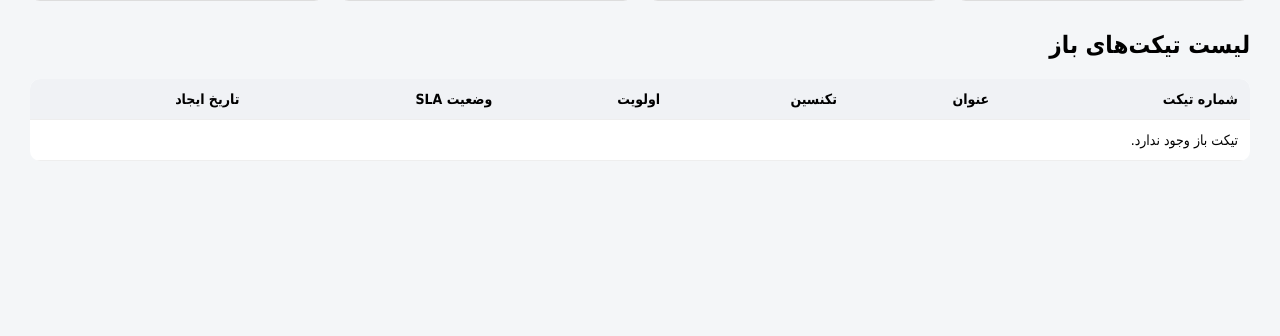
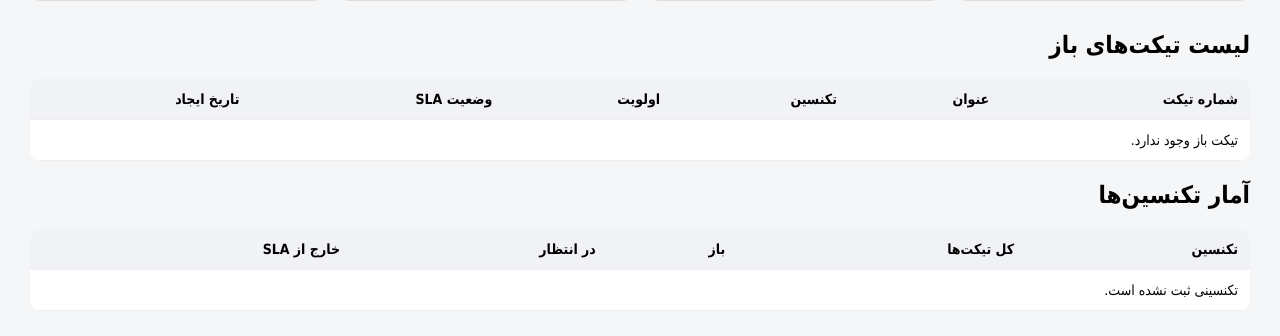
Before and after one commit to RamtinGheshlaghi/sdp-dashboard, a Django app: page / in a window 1280 px wide. Shown: the part 221-557 px from the top of the page. Run offline with Django 5.2, Linux system fonts and the light colour scheme; data that the repository does not hold is empty.

Commit message:
Show technician status table

```diff
--- a/dashboard/templates/dashboard/home.html
+++ b/dashboard/templates/dashboard/home.html
@@ -135,5 +135,39 @@
             {% endfor %}
         </tbody>
     </table>
+    <h2>آمار تکنسین‌ها</h2>
+
+    <table>
+        <thead>
+            <tr>
+                <th>تکنسین</th>
+                <th>کل تیکت‌ها</th>
+                <th>باز</th>
+                <th>در انتظار</th>
+                <th>خارج از SLA</th>
+            </tr>
+        </thead>
+        <tbody>
+            {% for tech in technician_stats %}
+                <tr>
+                    <td>{{ tech.name }}</td>
+                    <td>{{ tech.total_count }}</td>
+                    <td>{{ tech.open_count }}</td>
+                    <td>{{ tech.pending_count }}</td>
+                    <td>
+                        {% if tech.overdue_count > 0 %}
+                            <span class="overdue">{{ tech.overdue_count }}</span>
+                        {% else %}
+                            0
+                        {% endif %}
+                    </td>
+                </tr>
+            {% empty %}
+                <tr>
+                    <td colspan="5">تکنسینی ثبت نشده است.</td>
+                </tr>
+            {% endfor %}
+        </tbody>
+    </table>
 </body>
 </html>
--- a/dashboard/views.py
+++ b/dashboard/views.py
@@ -1,5 +1,6 @@
 from django.shortcuts import render
-from .models import Ticket
+from django.db.models import Count, Q
+from .models import Ticket, Technician
 
 
 def home(request):
@@ -10,11 +11,23 @@ def home(request):
         .order_by("-created_at")
     )
 
+    technician_stats = (
+        Technician.objects
+        .annotate(
+            open_count=Count("tickets", filter=Q(tickets__status="open")),
+            pending_count=Count("tickets", filter=Q(tickets__status="pending")),
+            overdue_count=Count("tickets", filter=Q(tickets__is_overdue=True)),
+            total_count=Count("tickets"),
+        )
+        .order_by("-open_count")
+    )
+
     context = {
         "open_tickets": Ticket.objects.filter(status="open").count(),
         "pending_tickets": Ticket.objects.filter(status="pending").count(),
         "overdue_tickets": Ticket.objects.filter(is_overdue=True).count(),
         "unassigned_tickets": Ticket.objects.filter(technician__isnull=True).count(),
         "open_ticket_list": open_ticket_list,
+        "technician_stats": technician_stats,
     }
     return render(request, "dashboard/home.html", context)
```
